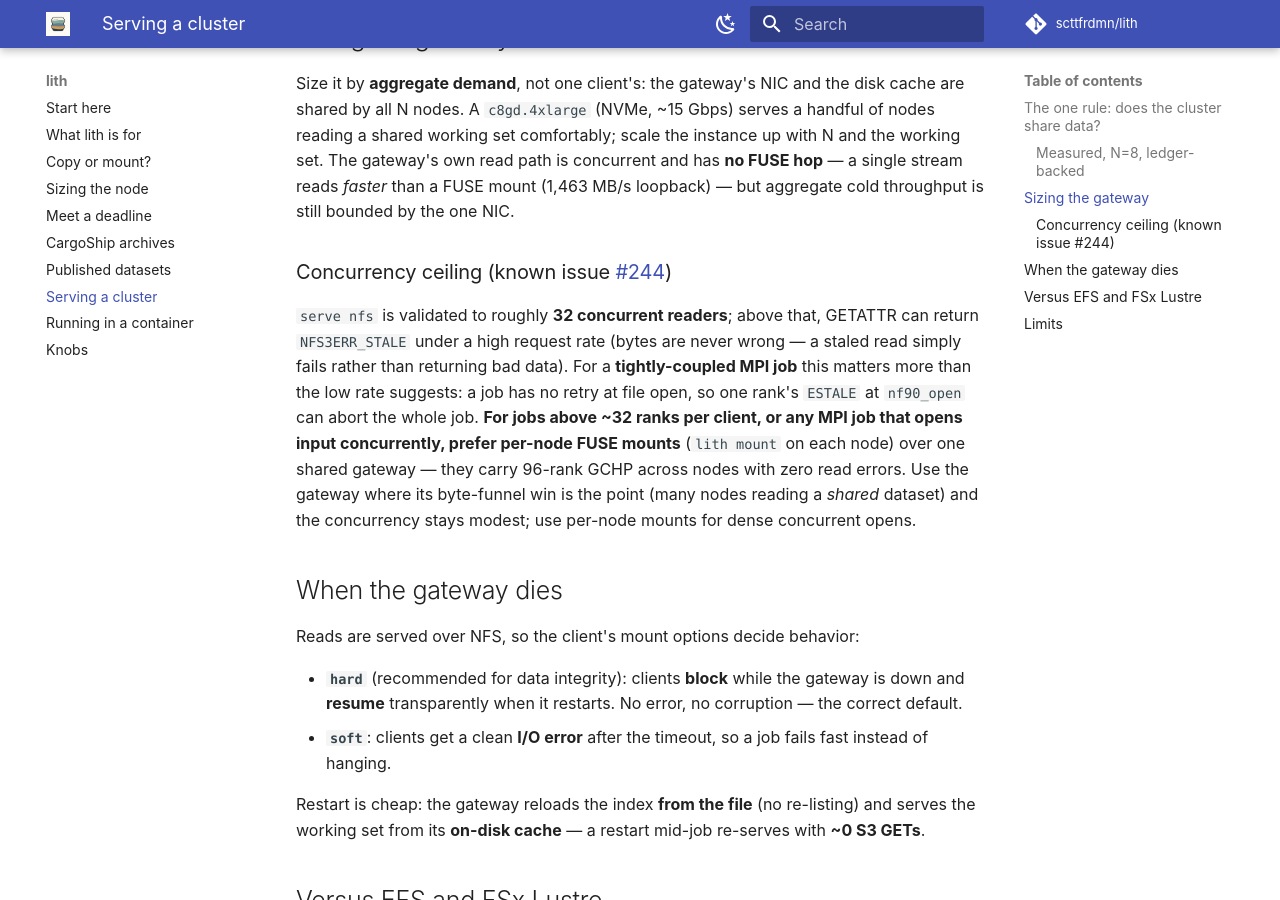
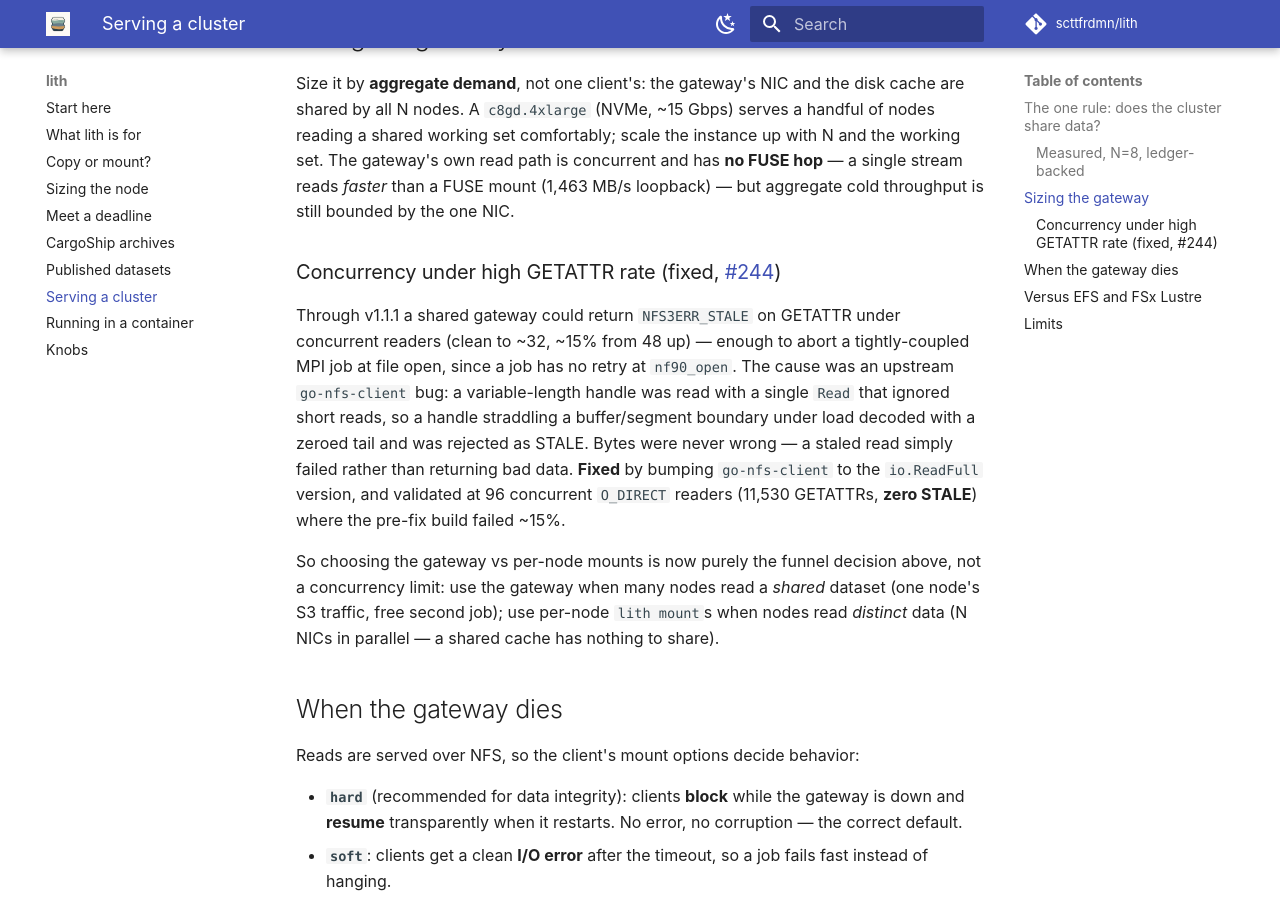
Before and after one commit to scttfrdmn/lith, an MkDocs documentation site: the page built from docs/serving-a-cluster.md, in a window 1280 px wide and 900 px high, scrolled down 1508 px. Built offline with MkDocs 1.6.1 and Material for MkDocs 9.7.7, drawn with Linux system fonts in a browser that asks for light colours; comment, search, counter and statistics services are not loaded.

Commit message:
fix(#244): bump go-nfs-client to the ReadOpaque io.ReadFull fix (#246)
* fix(#244): bump go-nfs-client to the ReadOpaque io.ReadFull fix

serve nfs returned NFS3ERR_STALE on GETATTR under concurrent readers
(clean to ~32, ~15% from 48 up), aborting tightly-coupled MPI jobs at
file open. Root cause was upstream in go-nfs-client's xdr.ReadOpaque: a
single r.Read that ignored short reads, so a handle straddling a
buffer/TCP-segment boundary under load decoded with a zeroed tail ->
FromHandle saw a bad inode/root id and correctly STALEd. GETATTR-specific
because that path decodes the handle via the hand-rolled ReadOpaque; READ
uses io.ReadFull-backed struct unmarshaling and was never affected.

Fixed upstream in go-nfs-client d32e4e5 (io.ReadFull); go-nfs v0.0.4 pins
a pre-fix pseudo-version. Bump the dep to pull it in. Isolated diff
(decode.go +2/-2 + its test), no API change. lith's handle logic was
never the bug (TestHandleRoundTripConcurrent is -race-clean at 96x200).

* docs(#244): serve-nfs STALE ceiling was an upstream bug, now fixed + verified

Rewrite the serving-a-cluster concurrency note: the ~32-reader STALE
ceiling was the go-nfs-client short-read bug, fixed by the dep bump and
verified at 96 concurrent O_DIRECT readers (11,530 GETATTRs, 0 STALE).
Gateway-vs-per-node is now purely the funnel decision, not a limit.

```diff
--- a/docs/serving-a-cluster.md
+++ b/docs/serving-a-cluster.md
@@ -59,18 +59,24 @@ with N and the working set. The gateway's own read path is concurrent and has
 **no FUSE hop** — a single stream reads *faster* than a FUSE mount (1,463 MB/s
 loopback) — but aggregate cold throughput is still bounded by the one NIC.
 
-### Concurrency ceiling (known issue [#244](https://github.com/scttfrdmn/lith/issues/244))
+### Concurrency under high GETATTR rate (fixed, [#244](https://github.com/scttfrdmn/lith/issues/244))
 
-`serve nfs` is validated to roughly **32 concurrent readers**; above that, GETATTR
-can return `NFS3ERR_STALE` under a high request rate (bytes are never wrong — a
-staled read simply fails rather than returning bad data). For a **tightly-coupled
-MPI job** this matters more than the low rate suggests: a job has no retry at file
-open, so one rank's `ESTALE` at `nf90_open` can abort the whole job. **For jobs
-above ~32 ranks per client, or any MPI job that opens input concurrently, prefer
-per-node FUSE mounts** (`lith mount` on each node) over one shared gateway — they
-carry 96-rank GCHP across nodes with zero read errors. Use the gateway where its
-byte-funnel win is the point (many nodes reading a *shared* dataset) and the
-concurrency stays modest; use per-node mounts for dense concurrent opens.
+Through v1.1.1 a shared gateway could return `NFS3ERR_STALE` on GETATTR under
+concurrent readers (clean to ~32, ~15% from 48 up) — enough to abort a
+tightly-coupled MPI job at file open, since a job has no retry at `nf90_open`.
+The cause was an upstream `go-nfs-client` bug: a variable-length handle was read
+with a single `Read` that ignored short reads, so a handle straddling a
+buffer/segment boundary under load decoded with a zeroed tail and was rejected as
+STALE. Bytes were never wrong — a staled read simply failed rather than returning
+bad data. **Fixed** by bumping `go-nfs-client` to the `io.ReadFull` version, and
+validated at 96 concurrent `O_DIRECT` readers (11,530 GETATTRs, **zero STALE**)
+where the pre-fix build failed ~15%.
+
+So choosing the gateway vs per-node mounts is now purely the funnel decision
+above, not a concurrency limit: use the gateway when many nodes read a *shared*
+dataset (one node's S3 traffic, free second job); use per-node `lith mount`s when
+nodes read *distinct* data (N NICs in parallel — a shared cache has nothing to
+share).
 
 ## When the gateway dies
 
```
Also changed, not shown: CHANGELOG.md (+18 -0 lines), 2 other files.
